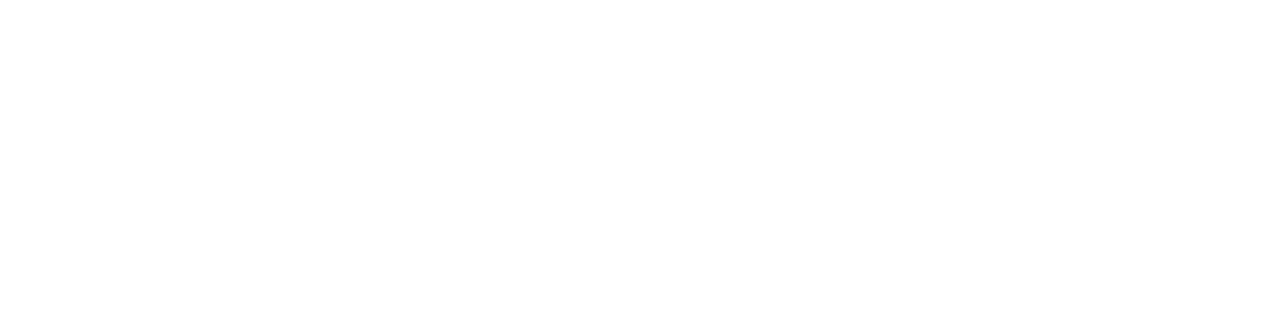
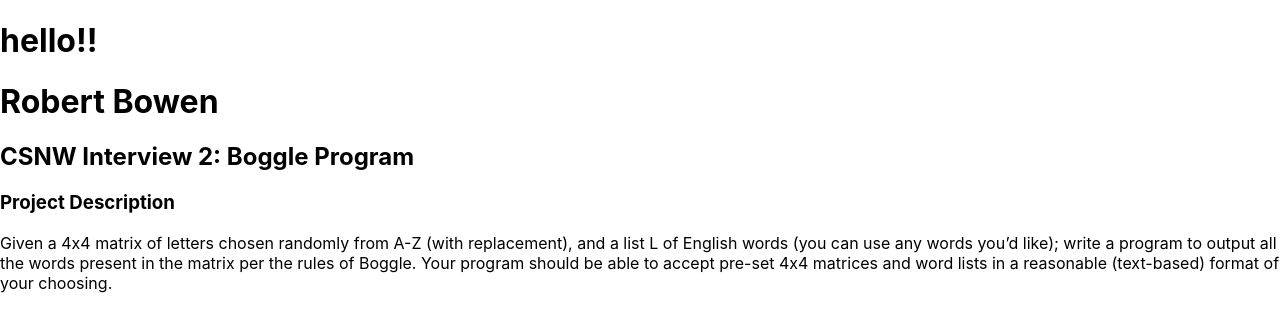
Before and after one commit to RobertBowenCode/CSNW-Boggle-Interview, a React (Create React App) app in the folder app/: page / in a window 1280 px wide. Shown: the top 332 px of the page. Built offline with nearby package versions, Linux system fonts and the light colour scheme.

Commit message:
created basic project header.

```diff
--- a/app/src/App.js
+++ b/app/src/App.js
@@ -1,12 +1,20 @@
-import logo from './logo.svg';
+
 import './App.css';
+import Header from "./components/AppHeader"
+
 
 function App() {
-  return (
-    <div className="App">
 
+  return(
+    <div class ="app">
+      <h1>hello!!</h1>
+      <Header/>
     </div>
-  );
+  )
+
 }
 
+
+
+
 export default App;
--- /dev/null
+++ b/app/src/components/AppHeader.js
@@ -0,0 +1,29 @@
+const AppHeader = () =>
+{
+
+  return(
+  <div class = "header">
+
+    <h1>Robert Bowen</h1>
+
+    <h2>CSNW Interview 2: Boggle Program</h2>
+
+    <h3>
+    Project Description
+
+    </h3>
+
+    <body>Given a 4x4 matrix of letters chosen randomly from A-Z (with replacement),
+    and a list L of English words (you can use any words you’d like);
+    write a program to output all the words present in the matrix per the rules of Boggle.
+    Your program should be able to accept pre-set 4x4 matrices and word lists in a reasonable (text-based) format of your choosing.
+    </body>
+
+  </div>
+  );
+
+
+
+}
+
+export default AppHeader
```
